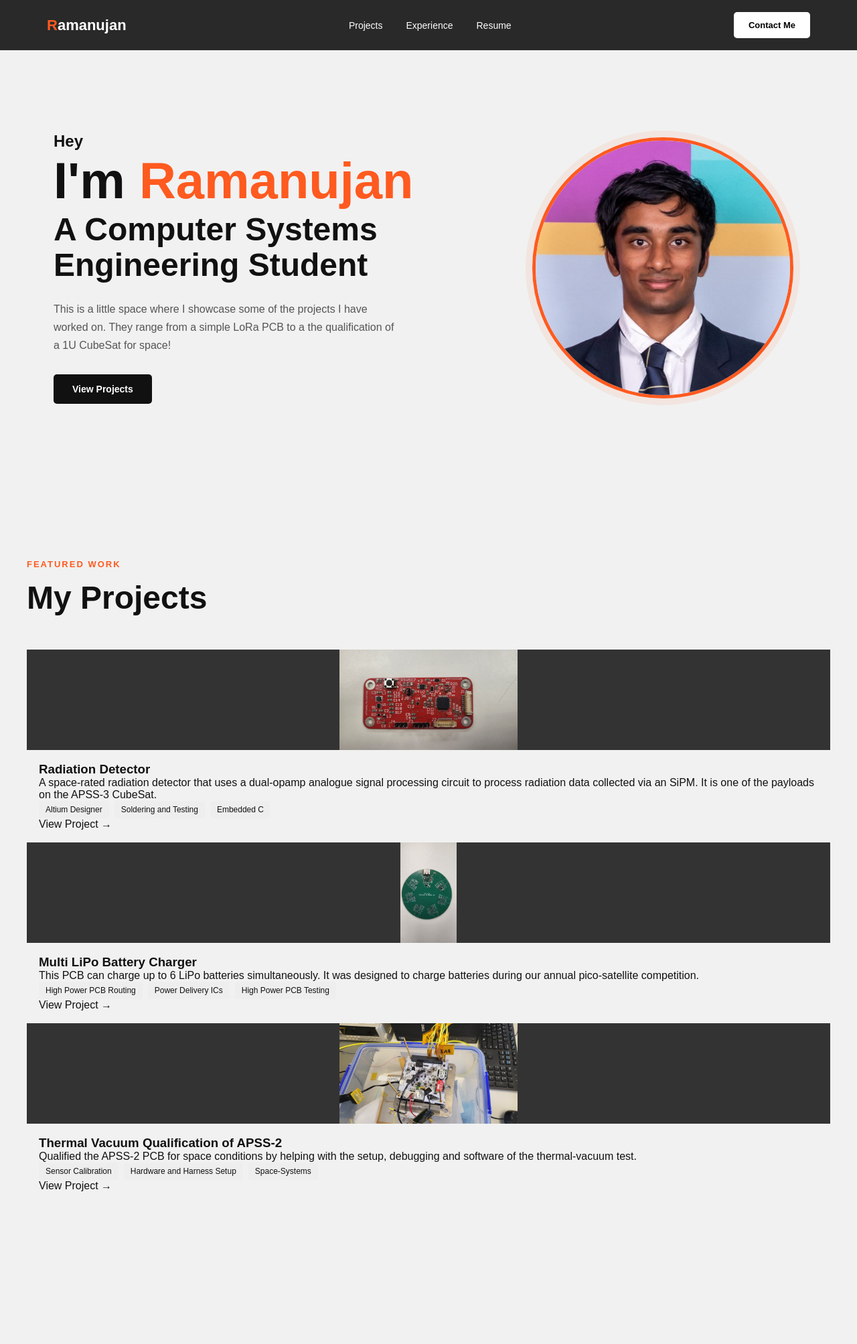
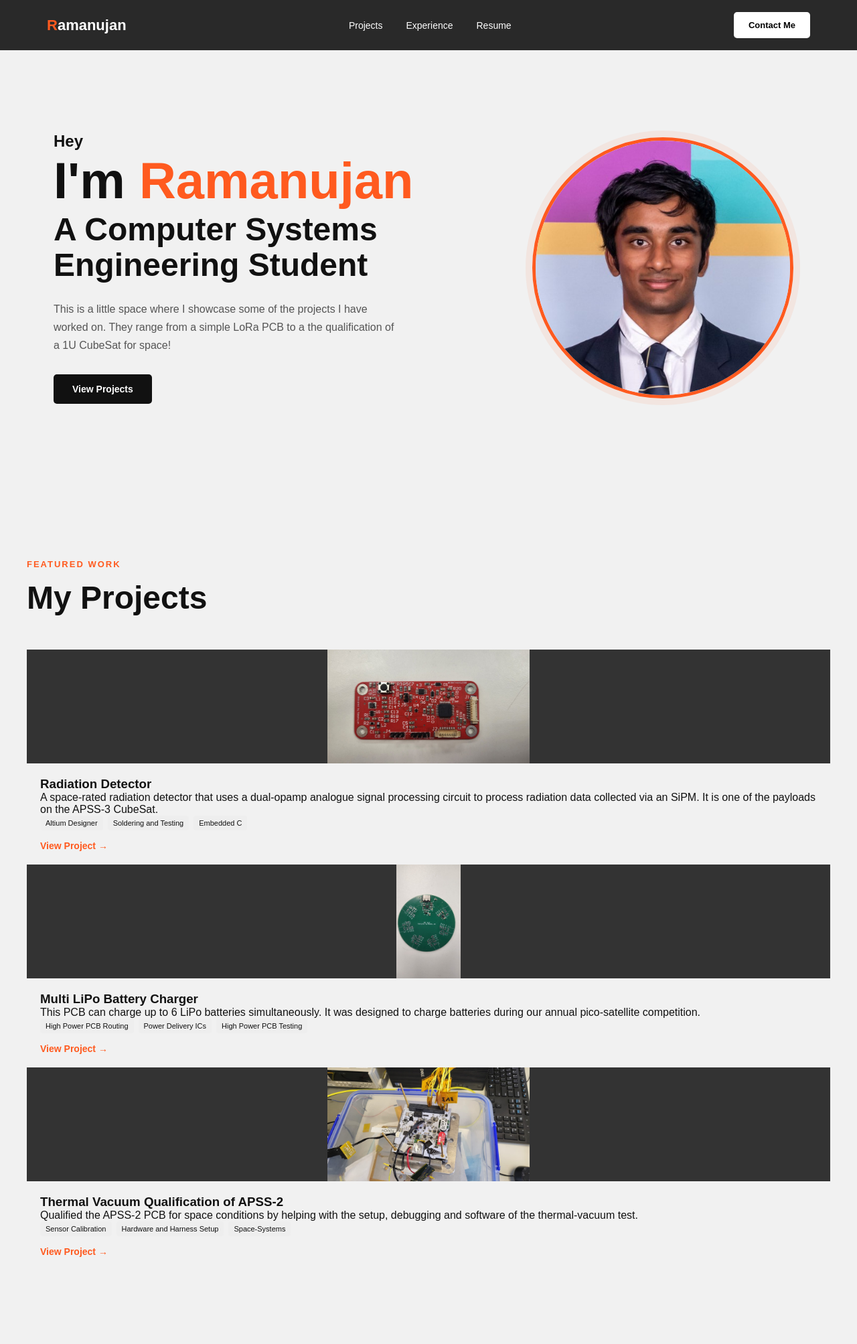
Before and after one commit to FreeZucchini/freezucchini.github.io, a Jekyll site: the page built from index.markdown, in a window 1280 px wide. Shown: the whole page at 67% size. Built offline with Jekyll 4.4.1, drawn with Linux system fonts in a browser that asks for light colours; before the commit the page ends 1908 px from its top, so only the background shows below that.

Commit message:
Fixed css file for project cards

```diff
--- a/assets/css/style.css
+++ b/assets/css/style.css
@@ -16,25 +16,21 @@
     --max-width: 1200px;
 }
 
-
 * {
     margin: 0;
     padding: 0;
     box-sizing: border-box;
 }
 
-
 html {
     scroll-behavior: smooth;
 }
-
 
 body {
     font-family: Arial, Helvetica, sans-serif;
     background: var(--light);
     color: var(--black);
 }
-
 
 a {
     text-decoration: none;
@@ -52,7 +48,6 @@ a {
     color: white;
 }
 
-
 .nav-container {
     max-width: var(--max-width);
     height: 100%;
@@ -65,23 +60,19 @@ a {
     padding: 0 30px;
 }
 
-
 .logo {
     font-size: 22px;
     font-weight: 700;
 }
 
-
 .logo::first-letter {
     color: var(--orange);
 }
-
 
 nav {
     display: flex;
     gap: 35px;
 }
-
 
 nav a {
     font-size: 14px;
@@ -90,11 +81,9 @@ nav a {
     transition: color 0.2s ease;
 }
 
-
 nav a:hover {
     color: var(--orange);
 }
-
 
 .nav-button {
     background: white;
@@ -109,7 +98,6 @@ nav a:hover {
 
     transition: all 0.2s ease;
 }
-
 
 .nav-button:hover {
     background: var(--orange);
@@ -130,7 +118,6 @@ nav a:hover {
     background: var(--light);
 }
 
-
 .hero-content {
     width: 100%;
     max-width: var(--max-width);
@@ -145,11 +132,9 @@ nav a:hover {
     gap: 80px;
 }
 
-
 .hero-text {
     max-width: 570px;
 }
-
 
 .greeting {
     font-size: 24px;
@@ -158,7 +143,6 @@ nav a:hover {
     margin-bottom: 5px;
 }
 
-
 .hero h1 {
     font-size: clamp(50px, 6vw, 76px);
     line-height: 1.05;
@@ -166,11 +150,9 @@ nav a:hover {
     margin-bottom: 8px;
 }
 
-
 .hero h1 span {
     color: var(--orange);
 }
-
 
 .hero h2 {
     font-size: clamp(32px, 4vw, 48px);
@@ -179,7 +161,6 @@ nav a:hover {
 
     margin-bottom: 25px;
 }
-
 
 .hero-description {
     color: #555;
@@ -202,7 +183,6 @@ nav a:hover {
     gap: 15px;
 }
 
-
 .btn {
     display: inline-block;
 
@@ -218,28 +198,23 @@ nav a:hover {
         background 0.2s ease;
 }
 
-
 .btn:hover {
     transform: translateY(-2px);
 }
-
 
 .btn-primary {
     background: var(--black);
     color: white;
 }
 
-
 .btn-primary:hover {
     background: var(--orange);
 }
-
 
 .btn-secondary {
     background: var(--orange);
     color: white;
 }
-
 
 .btn-secondary:hover {
     background: var(--orange-dark);
@@ -258,7 +233,6 @@ nav a:hover {
     min-width: 420px;
 }
 
-
 .image-ring {
     width: 390px;
     height: 390px;
@@ -272,7 +246,6 @@ nav a:hover {
     box-shadow:
         0 0 0 10px rgba(255, 90, 31, 0.08);
 }
-
 
 .image-ring img {
     width: 100%;
@@ -293,7 +266,6 @@ nav a:hover {
     padding: 110px 40px;
 }
 
-
 .about-container {
     max-width: var(--max-width);
 
@@ -305,7 +277,6 @@ nav a:hover {
     gap: 100px;
 }
 
-
 .about-image {
     flex: 1;
 
@@ -313,18 +284,15 @@ nav a:hover {
     justify-content: center;
 }
 
-
 .about-image .image-ring {
     width: 300px;
     height: 300px;
 }
 
-
 .about-content {
     flex: 1;
     max-width: 550px;
 }
-
 
 .section-label {
     color: var(--orange);
@@ -337,7 +305,6 @@ nav a:hover {
     margin-bottom: 15px;
 }
 
-
 .about h2 {
     font-size: 48px;
 
@@ -346,11 +313,9 @@ nav a:hover {
     margin-bottom: 25px;
 }
 
-
 .about h2 span {
     color: var(--orange);
 }
-
 
 .about p:not(.section-label) {
     color: #cfcfcf;
@@ -362,7 +327,7 @@ nav a:hover {
 
 
 /* =========================================
-   PROJECTS
+   HOMEPAGE PROJECTS
 ========================================= */
 
 .projects {
@@ -371,13 +336,11 @@ nav a:hover {
     padding: 110px 40px;
 }
 
-
 .section-container {
     max-width: var(--max-width);
 
     margin: auto;
 }
-
 
 .projects h2 {
     font-size: 48px;
@@ -386,17 +349,28 @@ nav a:hover {
 }
 
 
-.project-grid {
+/* =========================================
+   HOMEPAGE PROJECT GRID
+========================================= */
+
+.projects .project-grid {
     display: grid;
 
-    grid-template-columns:
-        repeat(3, 1fr);
+    grid-template-columns: repeat(3, 1fr);
 
     gap: 25px;
+
+    max-width: 1100px;
+
+    margin: 0 auto;
 }
 
 
-.project-card {
+/* =========================================
+   HOMEPAGE PROJECT CARDS
+========================================= */
+
+.projects .project-card {
     display: block;
 
     background: white;
@@ -405,7 +379,6 @@ nav a:hover {
 
     overflow: hidden;
 
-    /* Remove normal <a> styling */
     text-decoration: none;
     color: inherit;
 
@@ -419,8 +392,7 @@ nav a:hover {
     cursor: pointer;
 }
 
-
-.project-card:hover {
+.projects .project-card:hover {
     transform: translateY(-8px);
 
     box-shadow:
@@ -430,9 +402,13 @@ nav a:hover {
 }
 
 
+/* =========================================
+   HOMEPAGE PROJECT CARD IMAGE
+========================================= */
 
-.project-card-image {
-    height: 150px;
+.projects .project-card-image {
+    height: 170px;
+
     overflow: hidden;
 
     background: #333;
@@ -442,67 +418,85 @@ nav a:hover {
     justify-content: center;
 }
 
-.project-card-image img {
+.projects .project-card-image img {
     width: 100%;
     height: 100%;
+
     object-fit: contain;
 }
 
 
-.project-card-content {
-    padding: 18px;
+/* =========================================
+   HOMEPAGE PROJECT CARD CONTENT
+========================================= */
+
+.projects .project-card-content {
+    padding: 20px;
 }
 
-.project-card h3 {
+.projects .project-card h3 {
     color: var(--dark);
-}
 
-.project-card p {
-    color: var(--grey);
-}
+    font-size: 20px;
 
-.project-card .tags {
-    color: var(--dark);
-}
-
-
-.project-card h3 {
-    font-size: 19px;
+    line-height: 1.2;
 
     margin-bottom: 10px;
 }
 
+.projects .project-card p {
+    color: var(--grey);
 
-.project-card p {
-    color: var(--grey);
     font-size: 14px;
+
     line-height: 1.5;
+
     margin-bottom: 15px;
 }
 
 
-.tags {
+/* =========================================
+   HOMEPAGE PROJECT TAGS
+========================================= */
+
+.projects .tags {
     display: flex;
 
     flex-wrap: wrap;
 
-    gap: 8px;
+    gap: 7px;
+
+    margin-bottom: 15px;
 }
 
-
-.tags span {
+.projects .tags span {
     background: #eee;
 
-    padding: 6px 10px;
+    padding: 5px 8px;
 
     border-radius: 4px;
 
-    font-size: 12px;
+    font-size: 11px;
 }
 
 
 /* =========================================
-   RESPONSIVE
+   VIEW PROJECT LINK
+========================================= */
+
+.projects .project-link {
+    color: var(--orange) !important;
+
+    font-size: 14px !important;
+
+    font-weight: 700;
+
+    margin-bottom: 0 !important;
+}
+
+
+/* =========================================
+   HOMEPAGE RESPONSIVE
 ========================================= */
 
 @media (max-width: 900px) {
@@ -511,34 +505,28 @@ nav a:hover {
         display: none;
     }
 
-
     .hero-content {
         flex-direction: column;
 
         text-align: center;
     }
 
-
     .hero-text {
         max-width: 700px;
     }
-
 
     .hero-description {
         margin-left: auto;
         margin-right: auto;
     }
 
-
     .hero-buttons {
         justify-content: center;
     }
 
-
     .hero-image {
         min-width: 0;
     }
-
 
     .about-container {
         flex-direction: column;
@@ -546,13 +534,17 @@ nav a:hover {
         text-align: center;
     }
 
+    .projects .project-grid {
+        grid-template-columns: 1fr 1fr;
+    }
+}
 
-    .project-grid {
+@media (max-width: 600px) {
+
+    .projects .project-grid {
         grid-template-columns: 1fr;
     }
-
 }
-
 
 @media (max-width: 500px) {
 
@@ -560,23 +552,28 @@ nav a:hover {
         padding: 60px 20px;
     }
 
-
     .image-ring {
         width: 280px;
         height: 280px;
     }
 
-
     .hero h1 {
         font-size: 48px;
     }
-
 
     .hero h2 {
         font-size: 32px;
     }
 
+    .projects {
+        padding: 80px 20px;
     }
+
+    .projects h2 {
+        font-size: 40px;
+    }
+}
+
 
 /* =========================================
    CONTACT PAGE
@@ -589,7 +586,6 @@ nav a:hover {
 
     background: var(--light);
 }
-
 
 .contact-container {
     width: 100%;
@@ -611,7 +607,6 @@ nav a:hover {
     margin: 0 auto 100px auto;
 }
 
-
 .contact-header h1 {
     font-size: 64px;
 
@@ -620,11 +615,9 @@ nav a:hover {
     margin-bottom: 25px;
 }
 
-
 .contact-header h1 span {
     color: var(--orange);
 }
-
 
 .contact-header p {
     color: var(--grey);
@@ -651,9 +644,9 @@ nav a:hover {
     gap: 40px;
 }
 
-
 .contact-card {
     width: 300px;
+
     min-height: 240px;
 
     padding: 40px 25px;
@@ -681,7 +674,6 @@ nav a:hover {
         transform 0.25s ease,
         box-shadow 0.25s ease;
 }
-
 
 .contact-card:hover {
     transform: translateY(-8px);
@@ -728,7 +720,6 @@ nav a:hover {
     margin-bottom: 10px;
 }
 
-
 .contact-card-text p {
     color: var(--grey);
 
@@ -741,7 +732,7 @@ nav a:hover {
 
 
 /* =========================================
-   RESPONSIVE
+   CONTACT RESPONSIVE
 ========================================= */
 
 @media screen and (max-width: 1000px) {
@@ -750,13 +741,10 @@ nav a:hover {
         gap: 25px;
     }
 
-
     .contact-card {
         width: 280px;
     }
-
 }
-
 
 @media screen and (max-width: 800px) {
 
@@ -764,16 +752,13 @@ nav a:hover {
         padding: 80px 30px;
     }
 
-
     .contact-header {
         margin-bottom: 60px;
     }
 
-
     .contact-header h1 {
         font-size: 50px;
     }
-
 
     .contact-content {
         flex-direction: column;
@@ -783,16 +768,14 @@ nav a:hover {
         gap: 25px;
     }
 
-
     .contact-card {
         width: 100%;
+
         max-width: 400px;
 
         min-height: 200px;
     }
-
 }
-
 
 @media screen and (max-width: 500px) {
 
@@ -800,21 +783,17 @@ nav a:hover {
         padding: 60px 20px;
     }
 
-
     .contact-header {
         margin-bottom: 45px;
     }
-
 
     .contact-header h1 {
         font-size: 42px;
     }
 
-
     .contact-header p {
         font-size: 15px;
     }
-
 }
 
 
@@ -824,6 +803,7 @@ nav a:hover {
 
 .resume-page {
     width: 100%;
+
     height: calc(100vh - 75px);
 
     padding: 30px 0 0 0;
@@ -831,17 +811,19 @@ nav a:hover {
     background: var(--light);
 
     display: flex;
+
     flex-direction: column;
 }
 
-
 .resume-container {
     width: 100%;
+
     height: 100%;
 
     margin: 0;
 
     display: flex;
+
     flex-direction: column;
 }
 
@@ -856,7 +838,9 @@ nav a:hover {
     padding: 0 40px 25px 40px;
 
     display: flex;
+
     align-items: flex-end;
+
     justify-content: space-between;
 
     gap: 40px;
@@ -864,19 +848,17 @@ nav a:hover {
     flex-shrink: 0;
 }
 
-
 .resume-header h1 {
     font-size: 60px;
+
     line-height: 1.1;
 
     margin-bottom: 15px;
 }
 
-
 .resume-header h1 span {
     color: var(--orange);
 }
-
 
 .resume-header p:not(.section-label) {
     color: var(--grey);
@@ -903,11 +885,11 @@ nav a:hover {
     border: none;
 }
 
-
 .resume-viewer iframe {
     display: block;
 
     width: 100%;
+
     height: 100%;
 
     border: none;
@@ -915,7 +897,7 @@ nav a:hover {
 
 
 /* =========================================
-   TABLET
+   RESUME TABLET
 ========================================= */
 
 @media screen and (max-width: 900px) {
@@ -924,9 +906,9 @@ nav a:hover {
         padding-top: 25px;
     }
 
-
     .resume-header {
         padding-left: 30px;
+
         padding-right: 30px;
 
         align-items: flex-start;
@@ -936,16 +918,14 @@ nav a:hover {
         gap: 20px;
     }
 
-
     .resume-header h1 {
         font-size: 48px;
     }
-
 }
 
 
 /* =========================================
-   MOBILE
+   RESUME MOBILE
 ========================================= */
 
 @media screen and (max-width: 500px) {
@@ -954,30 +934,28 @@ nav a:hover {
         padding-top: 20px;
     }
 
-
     .resume-header {
         padding-left: 20px;
+
         padding-right: 20px;
 
         gap: 15px;
     }
 
-
     .resume-header h1 {
         font-size: 42px;
     }
-
 
     .resume-header .btn {
         width: 100%;
 
         text-align: center;
     }
-
 }
 
+
 /* =========================================
-   PROJECT PAGE
+   INDIVIDUAL PROJECT PAGE
 ========================================= */
 
 .project-page {
@@ -999,6 +977,7 @@ nav a:hover {
     color: var(--orange);
 
     font-size: 14px;
+
     font-weight: 700;
 
     text-decoration: none;
@@ -1069,11 +1048,13 @@ nav a:hover {
     display: flex;
 
     align-items: center;
+
     justify-content: center;
 }
 
 .project-image-card img {
     width: 100%;
+
     height: 100%;
 
     object-fit: contain;
@@ -1081,24 +1062,25 @@ nav a:hover {
 
 
 /* =========================================
-   PROJECT GRID
+   INDIVIDUAL PROJECT PAGE GRID
 ========================================= */
 
-.project-grid {
+.project-page .project-grid {
     display: grid;
-    grid-template-columns: repeat(3, 1fr);
-    gap: 20px;
 
-    max-width: 1000px;
-    margin: 0 auto;
+    grid-template-columns: 1fr 1fr;
+
+    gap: 25px;
+
+    margin-bottom: 45px;
 }
 
 
 /* =========================================
-   PROJECT CARDS
+   INDIVIDUAL PROJECT PAGE CARDS
 ========================================= */
 
-.project-card {
+.project-page .project-card {
     padding: 30px;
 
     background: white;
@@ -1109,7 +1091,7 @@ nav a:hover {
         0 8px 30px rgba(0, 0, 0, 0.06);
 }
 
-.project-card h2 {
+.project-page .project-card h2 {
     margin-bottom: 15px;
 
     font-size: 27px;
@@ -1117,7 +1099,7 @@ nav a:hover {
     line-height: 1.2;
 }
 
-.project-card p {
+.project-page .project-card p {
     color: var(--grey);
 
     font-size: 15px;
@@ -1176,11 +1158,13 @@ nav a:hover {
     display: flex;
 
     align-items: center;
+
     justify-content: center;
 }
 
 .project-image-small img {
     width: 100%;
+
     height: 100%;
 
     object-fit: contain;
@@ -1226,7 +1210,7 @@ nav a:hover {
 
 
 /* =========================================
-   TABLET
+   PROJECT PAGE TABLET
 ========================================= */
 
 @media screen and (max-width: 800px) {
@@ -1239,19 +1223,18 @@ nav a:hover {
         font-size: 45px;
     }
 
-    .project-grid {
+    .project-page .project-grid {
         grid-template-columns: 1fr;
     }
 
     .project-image-card {
         height: 350px;
     }
-
 }
 
 
 /* =========================================
-   MOBILE
+   PROJECT PAGE MOBILE
 ========================================= */
 
 @media screen and (max-width: 500px) {
@@ -1276,8 +1259,7 @@ nav a:hover {
         height: 230px;
     }
 
-    .project-card {
+    .project-page .project-card {
         padding: 25px;
     }
-
 }
```
Lines whose indentation alone changed are shown as unchanged.
